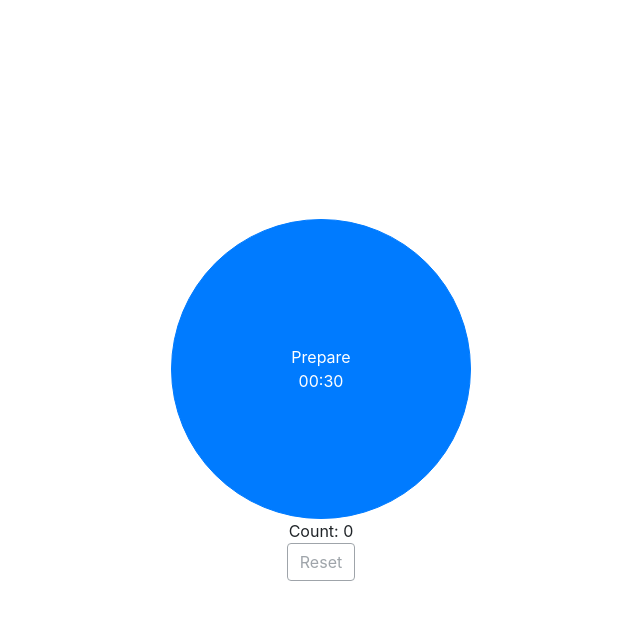
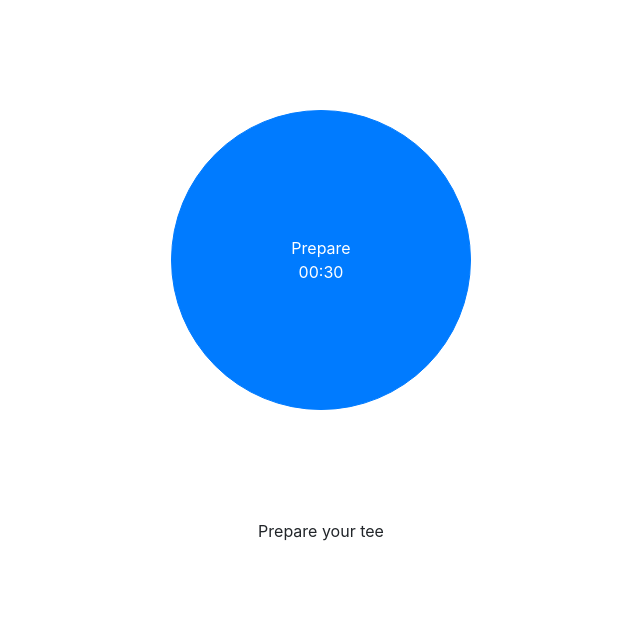
Before and after one commit to luckyluck/tea-timer, a React (Create React App) app: page / in a window 1280 px wide. Shown: the top 620 px of the page, without its empty margins (319-959 px from the left). Built offline with nearby package versions, Linux system fonts and the light colour scheme.

Commit message:
Minor styles improvements.

```diff
--- a/src/App.js
+++ b/src/App.js
@@ -1,6 +1,6 @@
 // @flow
 import * as React from 'react';
-import { Row, Col } from 'reactstrap';
+import { Row, Col, Fade } from 'reactstrap';
 
 import AppContext from './context';
 
@@ -14,7 +14,7 @@ const App = () => {
   // Initial data from context
   const { limit, periods } = React.useContext(AppContext);
   const [disabled, setDisabled] = React.useState(false);
-  const [count, setCount] = React.useState(0);
+  const [count, setCount] = React.useState(-1);
   const [currentStep, setCurrentStep] = React.useState(0);
 
   const start = () => {
@@ -28,15 +28,13 @@ const App = () => {
   const stop = () => {
     console.log('stop timer');
     setDisabled(count + 1 >= limit);
-    if (currentStep > 0) {
-      setCount(prevCount => prevCount + 1);
-    }
+    setCount(prevCount => prevCount + 1);
     setCurrentStep(currentStep + 1);
   };
 
   const reset = () => {
     console.log('reset timer');
-    setCurrentStep(0);
+    setCurrentStep(-1);
     setCount(0);
     setDisabled(false);
   };
@@ -62,10 +60,12 @@ const App = () => {
       </Row>
       <Row>
         <Col>
-          <ResetButton
-            reset={reset}
-            disabled={(disabled || count === 0) && count < limit}
-          />
+          <Fade in={count > 0}>
+            <ResetButton
+              reset={reset}
+              disabled={disabled}
+            />
+          </Fade>
         </Col>
       </Row>
     </MainContainer>
--- a/src/App.styles.js
+++ b/src/App.styles.js
@@ -3,7 +3,7 @@ import { Container } from 'reactstrap';
 
 export const MainContainer = styled(Container)`
   display: flex;
-  justify-content: center;
+  justify-content: space-evenly;
   align-items: center;
   flex-direction: column;
   height: 100vh;
--- a/src/components/BrewCounter/index.js
+++ b/src/components/BrewCounter/index.js
@@ -1,10 +1,8 @@
 // @flow
 import React from 'react';
 
-const BrewCounter = ({ count }) => {
-    return (
-        <div>Count: {count}</div>
-    );
-};
+const BrewCounter = ({ count }) => (
+  <span>{count === -1 ? 'Prepare your tee' : `Count: ${count}`}</span>
+);
 
 export default BrewCounter;
```
